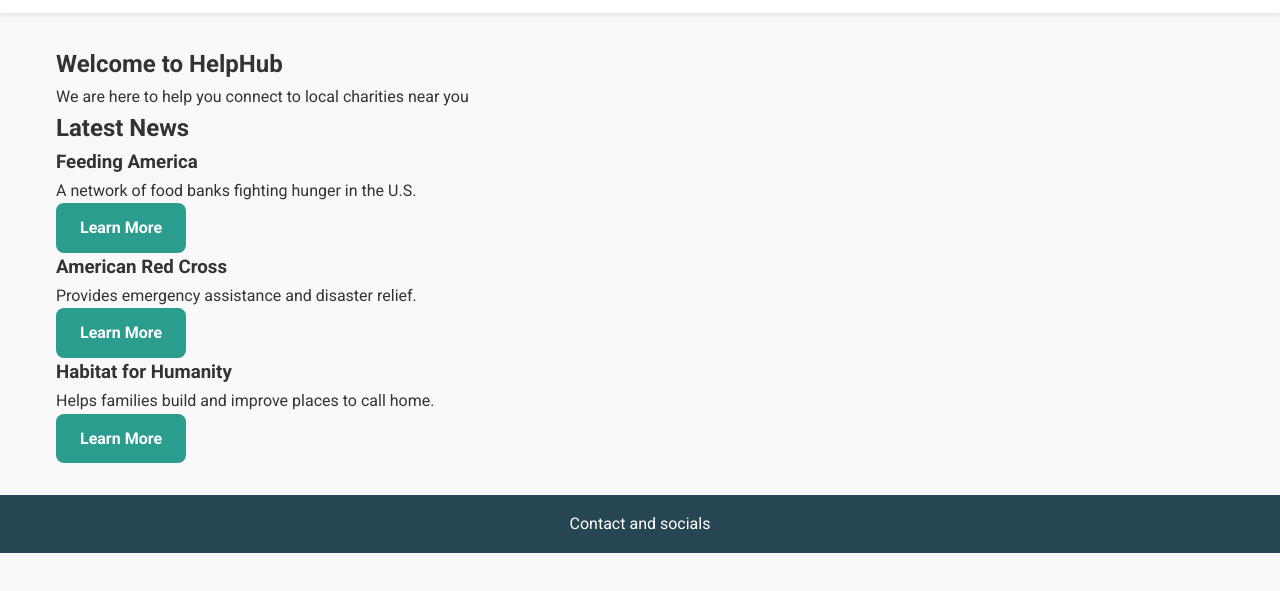
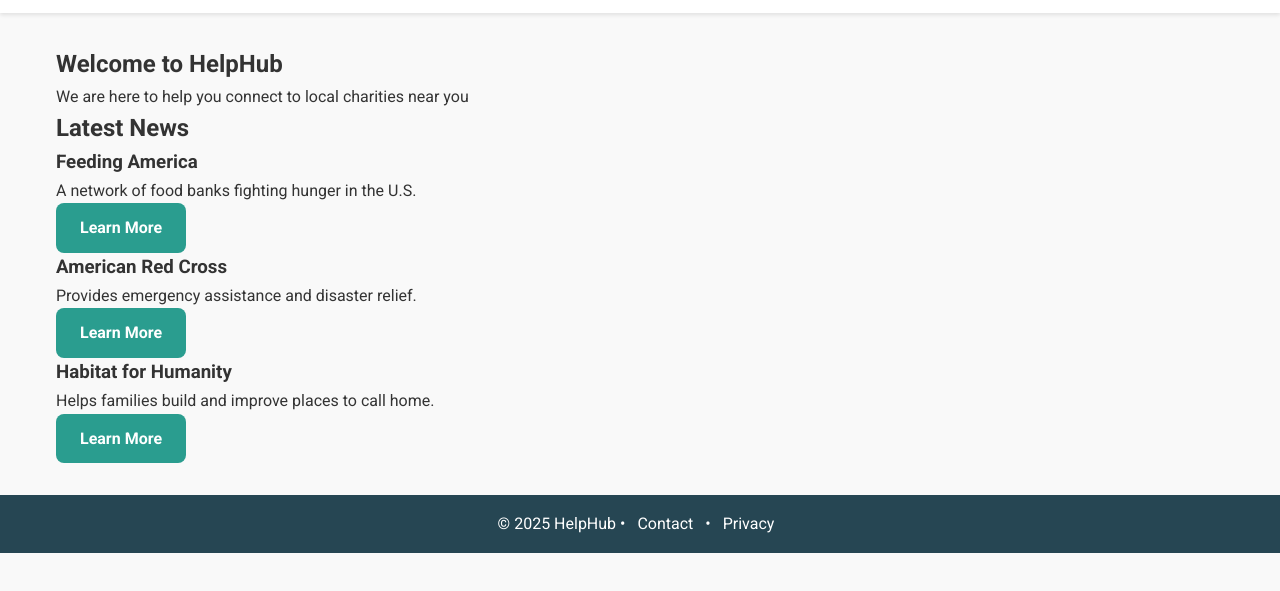
Before and after one commit to nSmyser/Final-Project, a plain HTML site: page index.html in a window 1280 px wide. Shown: the part 121-712 px from the top of the page. Drawn offline with Linux system fonts and the light colour scheme.

Commit message:
Update index.html

```diff
--- a/index.html
+++ b/index.html
@@ -51,7 +51,7 @@
   </main>
 
   <footer>
-    <p>Contact and socials</p>
+    <p>© 2025 HelpHub  •  <a href="#">Contact</a>  •  <a href="#">Privacy</a></p>
   </footer>
 </body>
 </html>
```
